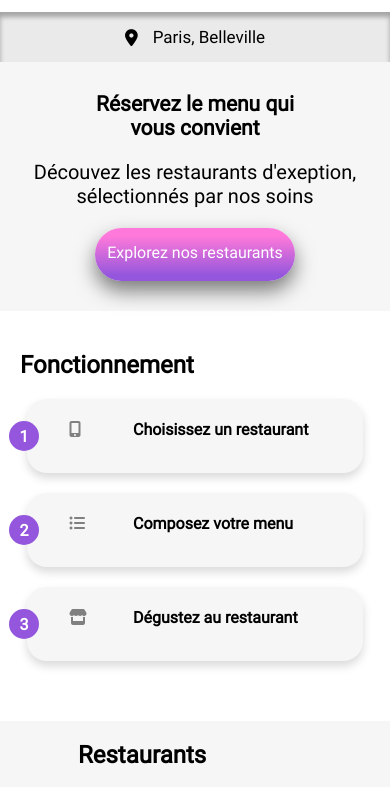
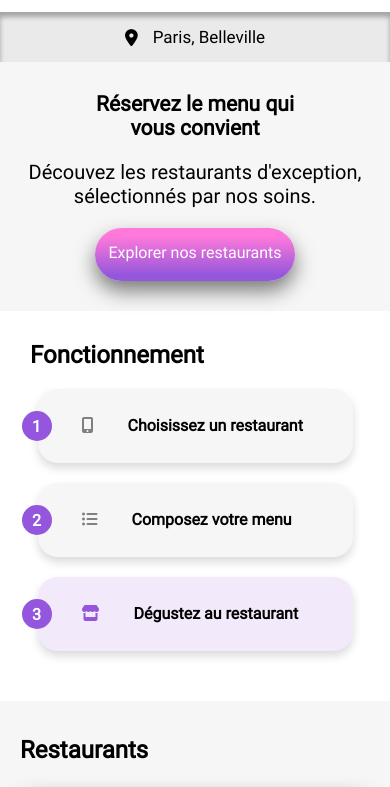
Before and after one commit to gitmob60/Ouldbrahammourad_3_20042021, a plain HTML site: page index.html in a window 390 px wide. Shown: the part 50-837 px from the top of the page. Drawn offline with nearby package versions, Linux system fonts and the light colour scheme; files that its build step writes are made by us from their sources; grey boxes are pictures that could not be loaded; a web font is replaced by a local one.

Commit message:
5 - sass - page d accueil + menus - version mobile

```diff
--- a/index.html
+++ b/index.html
@@ -18,7 +18,7 @@
 
      <section id="description">
 
-        <h2>Description</h2>
+        <h1>Description</h1>
 
         <div class="localisation">
              <i class="fas fa-map-marker-alt" aria-hidden="true"></i>
@@ -31,12 +31,12 @@
         </div>
 
         <p class="decouvrir">
-            <span id="decouvrez-1">Découvez les restaurants d'exeption,</span>
-            <span id="decouvrez-2">sélectionnés par nos soins</span>
+            <span id="decouvrez-1">Découvez les restaurants d'exception,</span>
+            <span id="decouvrez-2">sélectionnés par nos soins.</span>
         </p>
 
         <a id="lienRestaurants" href="#restaurants">
-            <div class="boutonRestaurants">Explorez nos restaurants</div>
+            <div class="boutonRestaurants">Explorer nos restaurants</div>
         </a>
 
      </section>
@@ -44,7 +44,7 @@
 
      <section id="fonctionnement">
 
-        <h1>Fonctionnement</h1>
+        <h2>Fonctionnement</h2>
 
         <div id="blocFonctionnement">
            <div class="ligneFonctionnement">
@@ -55,7 +55,7 @@
                 <div class ="pastille"><span class="numero"> 2 </span></div>
                 <span><i class="fas fa-list-ul" aria-hidden="true"></i> Composez votre menu</span>
             </div>
-           <div class="ligneFonctionnement">
+           <div class="ligneFonctionnement  dernier">
                 <div class ="pastille"><span class="numero"> 3 </span></div>
                 <span><i class="fas fa-store" aria-hidden="true"></i> Dégustez au restaurant</span>
             </div>
@@ -65,10 +65,9 @@
      </section>
 
 
-
      <section id="restaurants">
 
-         <h1 id="titreRestaurants">Restaurants</h1>
+         <h2>Restaurants</h2>
 
          <a href="menus/laPaletteDuGout.html">
 
--- a/sass/_conf.scss
+++ b/sass/_conf.scss
@@ -14,6 +14,9 @@ $couleurFondInfo: #99E2D0;
 
 $couleurInfo: #278870;
 
+$couleurDernierFonctionnement: #f2eafb;
+
+
 
 @font-face {
   font-family: "Roboto";
--- a/sass/_generiqueMf.scss
+++ b/sass/_generiqueMf.scss
@@ -36,6 +36,7 @@ header {
     width: 100%;
     height: 62px;
     background-color: white;
+    margin-right: 7%;
     img {
       width: auto;
       height: 32px;
@@ -51,7 +52,7 @@ footer {
     display: flex;
     flex-direction: column;
     align-items: start;
-    padding: 25px 25px 35px 25px;
+    padding: 25px 25px 35px 2px;
     .titreFooter {
         font-family: $policeLogo;
         color: white;
--- a/sass/indexMf.scss
+++ b/sass/indexMf.scss
@@ -6,7 +6,7 @@
     flex-direction: column;
     justify-content: center;
     background-color: $fondGris;
-    h2 {
+    h1 {
         display: none;
     }
     .localisation {
@@ -58,9 +58,13 @@
 #fonctionnement {
     display: flex;
     flex-direction: column;
-    padding: 20px;
+    padding: 10px;
     background-color: white;
     width: auto;
+    h2 {
+        margin-left: 20px;
+     }
+
 
     #blocFonctionnement {
         display: flex;
@@ -73,7 +77,7 @@
             flex-direction: row;
             align-items: center;
             font-weight: bolder;
-            width: 336px;
+            width: 315px;
             height: 74px;
             border-radius: 20px;
             background: $fondGris;
@@ -86,7 +90,7 @@
                 width: 30px;
                 margin-right: 30px;
                 border-radius: 50%;
-                margin-left: -18px;
+                margin-left: -16px;
                 color: white;
                 background-color: $couleurPrimaire;
                 .numero {
@@ -94,15 +98,19 @@
                     position: relative;
                     top: 6px;
                 }
-            }
-            .fas {
-                width: 30px;
-                height: 30px;
-                margin-right: 30px;
-                color: gray;
-            }
+              }
+              .fas {
+                  margin-right: 30px;
+                  color: gray;
+              }
           }
+          .dernier {
+              background-color: $couleurDernierFonctionnement;
+              .fas {
+                  color: $couleurPrimaire;
+              }
 
+          }
     }
 }
 
@@ -112,9 +120,11 @@
     justify-content: center;
     align-items: center;
     background-color: $fondGris;
-    #titreRestaurants {
+    h2 {
         align-self: start;
-        margin-left: 20%;
+        margin-left: 20px;
+        margin-top: 35px;
+        margin-bottom: -10px;
     }
     a {
         text-decoration: none;
@@ -133,7 +143,8 @@
                 position: absolute;
                 top: 10px;
                 right: 10px;
-                padding: 3px;
+                font-weight: 500;
+                padding: 8px 8px 10px 10px;
             }
             .platPhoto {
                 Border-radius: 5%;
@@ -152,6 +163,7 @@
                 flex-direction: row;
                 justify-content: space-between;
                 align-items : center;
+                padding-left: 3%;
                 .libelle {
                     display: flex;
                     flex-direction: column;
--- a/sass/menusMf.scss
+++ b/sass/menusMf.scss
@@ -35,6 +35,11 @@
         font-size: 20px;
         font-style: italic;
         font-weight: bold;
+        .texte {
+            h3 {
+                font-weight: 400;
+            }
+        }
         .far {
             margin-left: 20%;
             .fa-heart {
@@ -47,12 +52,12 @@
         .nomService {
             font-family: $policeTexte, serif;
             text-transform: uppercase;
-            margin-left: 10px;
+            margin-left: 20px;
         }
         .souligne {
             color: $couleurFondInfo;
             margin-top: -10px;
-            margin-left: 10px;
+            margin-left: 20px;
         }
         .blocPlats {
             border-radius: 6%;
@@ -64,7 +69,7 @@
                 flex-direction: row;
                 padding: 10px;
                 border-radius: 12px;
-                box-shadow: 0 10px 20px 0 rgb(0 0 0 / 50%);
+                box-shadow: 0 10px 20px 0 rgb(0 0 0 / 20%);
                 .platLib {
                     display: flex;
                     flex-direction: column;
```
Also changed, not shown: css/indexMf.css (added), css/menusMf.css.
